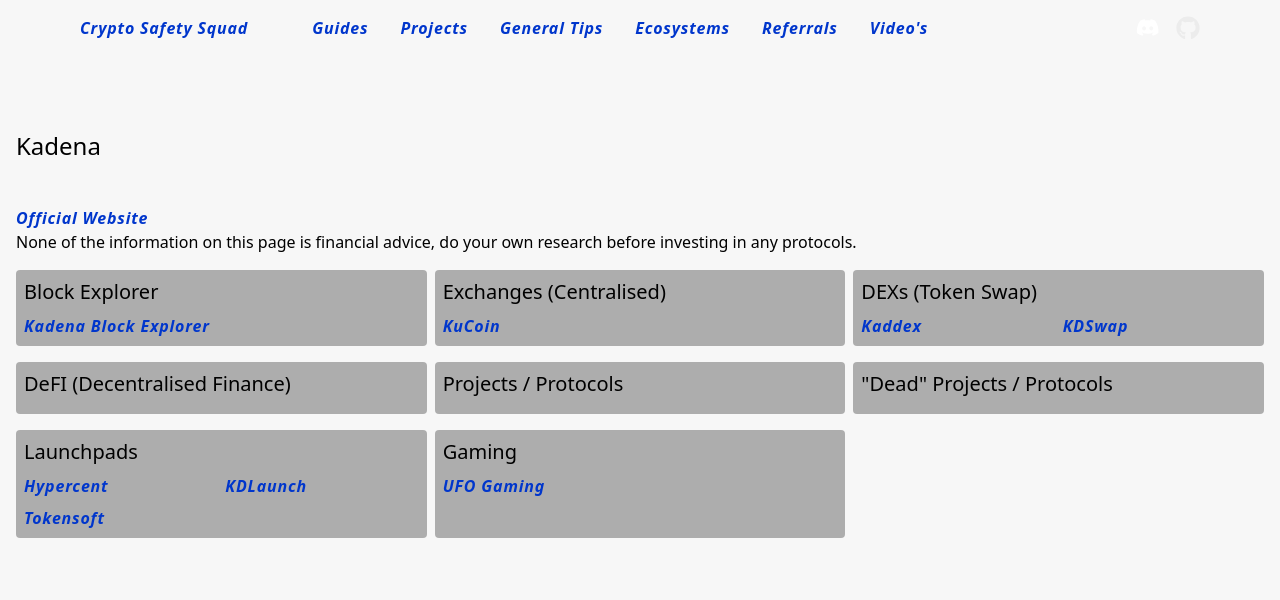
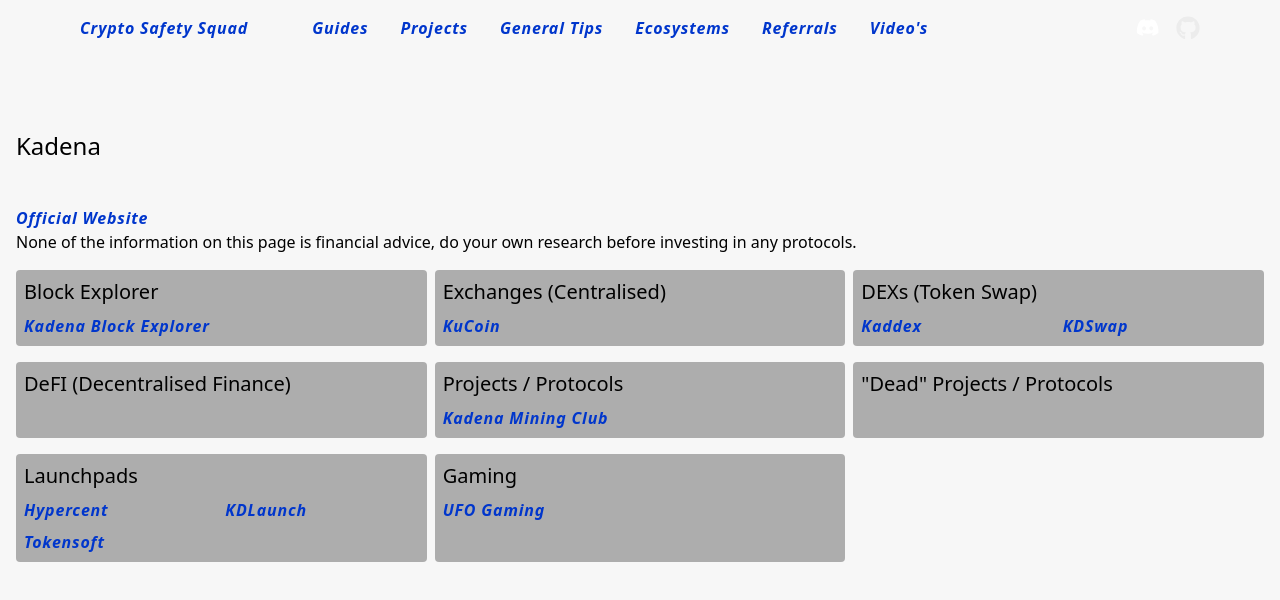
Before and after one commit to CryptoSafetySquad/website, a Next.js app: page /ecosystems/kadena in a window 1280 px wide. Shown: the top 600 px of the page. Built offline with nearby package versions, Linux system fonts and the light colour scheme.

Commit message:
Add KDA Mining Club

```diff
--- a/pages/ecosystems/kadena.tsx
+++ b/pages/ecosystems/kadena.tsx
@@ -40,7 +40,7 @@
         <div className='card'>
           <h2 className='mb-2'>Projects / Protocols</h2>
           <div className='grid grid-cols-2 gap-2'>
-
+            <ExternalLink href='https://kdamining.club/' text='Kadena Mining Club' />
           </div>
         </div>
 
```
